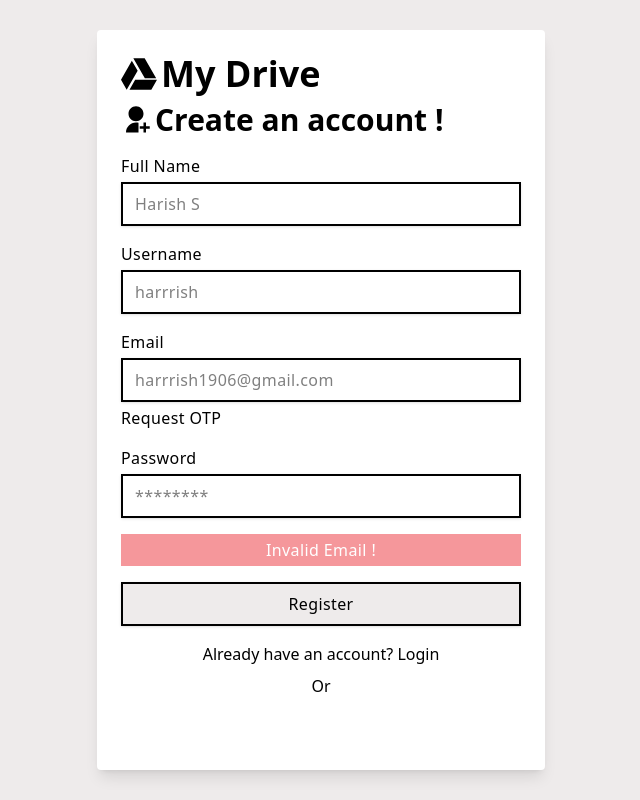
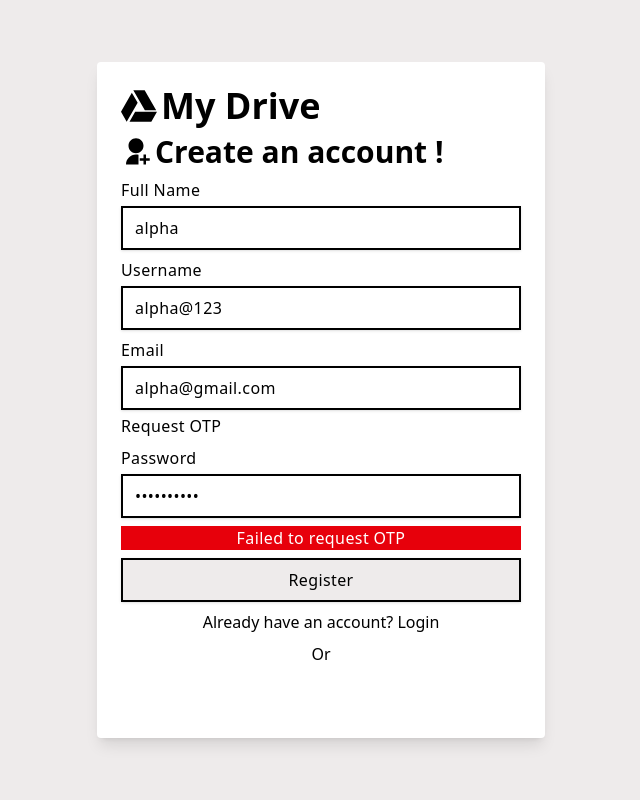
Before and after one commit to harrrish/my-drive-client, a React (Vite) app: page /register in a window 1280 px wide. Both pictures are taken after a click on the button "Request OTP". Shown: the whole page, without its empty margins (319-959 px from the left). Built offline with nearby package versions, Linux system fonts and the light colour scheme; no server answers; a web font is replaced by a local one.

Commit message:
Add username

```diff
--- a/modals/ModalCreateFolder.jsx
+++ b/modals/ModalCreateFolder.jsx
@@ -1,7 +1,6 @@
 import { useState, useContext } from "react";
 import { ErrorContext, UpdateContext } from "../utils/Contexts.js";
 import { axiosError, axiosWithCreds } from "../utils/AxiosInstance.js";
-import axios from "axios";
 import { useNavigate } from "react-router-dom";
 
 export default function ModalCreateFolder({
@@ -27,7 +26,7 @@ export default function ModalCreateFolder({
           `/directory/${folderID || ""}`,
           {
             folderName,
-          }
+          },
         );
         if (status === 201) {
           setUpdate((prev) => [...prev, data.message]);
--- a/pages/Register.jsx
+++ b/pages/Register.jsx
@@ -8,10 +8,10 @@ import { axiosError, axiosWithOutCreds } from "../utils/AxiosInstance";
 export default function PageUserRegister() {
   const navigate = useNavigate();
   const [formData, setFormData] = useState({
-    name: "",
-    email: "",
-    username: "",
-    password: "",
+    name: "alpha",
+    email: "alpha@gmail.com",
+    password: "1234567890",
+    username: "alpha@123",
     otp: "",
   });
   const handleChange = (e) => {
@@ -37,9 +37,13 @@ export default function PageUserRegister() {
   //* ==========> REQUEST OTP
   async function handleRequestOTP() {
     setRequestLoad(true);
-    const { email } = formData;
+    const { email, username } = formData;
     if (!email.trim()) {
       setError((prev) => [...prev, "Invalid Email"]);
+      setTimeout(() => setError((prev) => prev.slice(1)), 3000);
+      setRequestLoad(false);
+    } else if (!username.trim()) {
+      setError((prev) => [...prev, "Invalid Username"]);
       setTimeout(() => setError((prev) => prev.slice(1)), 3000);
       setRequestLoad(false);
     } else {
@@ -105,10 +109,10 @@ export default function PageUserRegister() {
       try {
         const { data } = await axiosWithOutCreds.post(
           "/user/register",
-          formData
+          formData,
         );
         console.log(data.message);
-        navigate("/login");
+        navigate(`/create-username/${formData.email}`);
         setRegisterLoad(false);
       } catch (error) {
         setRequestOTP(false);
@@ -136,11 +140,11 @@ export default function PageUserRegister() {
 
   return (
     <div className="min-h-[100vh] flex justify-center items-center font-google bg-clrGray">
-      <div className="w-[90%] sm:max-w-md mx-auto p-6 shadow-lg flex flex-col gap-4 rounded-sm bg-white">
+      <div className="w-[90%] sm:max-w-md mx-auto p-6 shadow-lg flex flex-col gap-2 rounded-sm bg-white">
         {/* //* ==========>NAVBAR */}
         <CompRegisterNav />
 
-        <div className="flex flex-col gap-4 font-medium tracking-wide">
+        <div className="flex flex-col gap-2 font-medium tracking-wide">
           {/* //* ==========>FULL NAME */}
           <div className="flex flex-col gap-1">
             <label htmlFor="name" className="block">
@@ -156,9 +160,10 @@ export default function PageUserRegister() {
               className={`w-full px-3 py-2 border-2 shadow-sm focus:outline-blue-400`}
             />
           </div>
+
           {/* //* ==========>USERNAME */}
           <div className="flex flex-col gap-1">
-            <label htmlFor="username" className="block">
+            <label htmlFor="username" className="block ">
               Username
             </label>
             <input
@@ -166,11 +171,12 @@ export default function PageUserRegister() {
               id="username"
               name="username"
               value={formData.username}
+              placeholder="harrrish"
               onChange={handleChange}
-              placeholder="harrrish"
               className={`w-full px-3 py-2 border-2 shadow-sm focus:outline-blue-400`}
             />
           </div>
+
           {/* //* ==========>EMAIL */}
           <div className="flex flex-col gap-1 items-start">
             <label htmlFor="email" className="">
@@ -237,15 +243,15 @@ export default function PageUserRegister() {
 
           {/* //* ==========>ERROR */}
           {error && (
-            <h1 className="text-center p-1 bg-red-600 text-white transform transition-all duration-500 ease-in-out opacity-0 animate-[fadeInOut_3s_ease-in-out]">
-              {error} !
+            <h1 className="text-center bg-red-600 text-white transform transition-all duration-500">
+              {error}
             </h1>
           )}
 
           {/* //* ==========>UPDATE */}
           {update && (
-            <h1 className="text-center p-1 bg-green-600 text-white transform transition-all duration-500 ease-in-out opacity-0 animate-[fadeInOut_3s_ease-in-out]">
-              {update} !
+            <h1 className="text-center bg-green-600 text-white transform transition-all duration-500">
+              {update}
             </h1>
           )}
 
--- a/utils/UploadSingleFile.js
+++ b/utils/UploadSingleFile.js
@@ -13,8 +13,8 @@ export async function uploadSingleFile(listItem, dirID, navigate, setError) {
       return { status, uploadSignedUrl, fileID };
     }
   } catch (error) {
-    const msg = "Failed to initiate file upload";
-    axiosError(error, navigate, setError, msg);
+    constmessage = "Failed to initiate file upload";
+    axiosError(error, navigate, setError, message);
   }
 }
 
@@ -56,8 +56,8 @@ export async function startSingleUpload(
       handleDirectoryDetails(dirID);
     }
   } catch (error) {
-    const msg = "Failed to upload file";
-    axiosError(error, navigate, setError, msg);
+    constmessage = "Failed to upload file";
+    axiosError(error, navigate, setError, message);
     handleDirectoryDetails(dirID);
   }
 }
```
